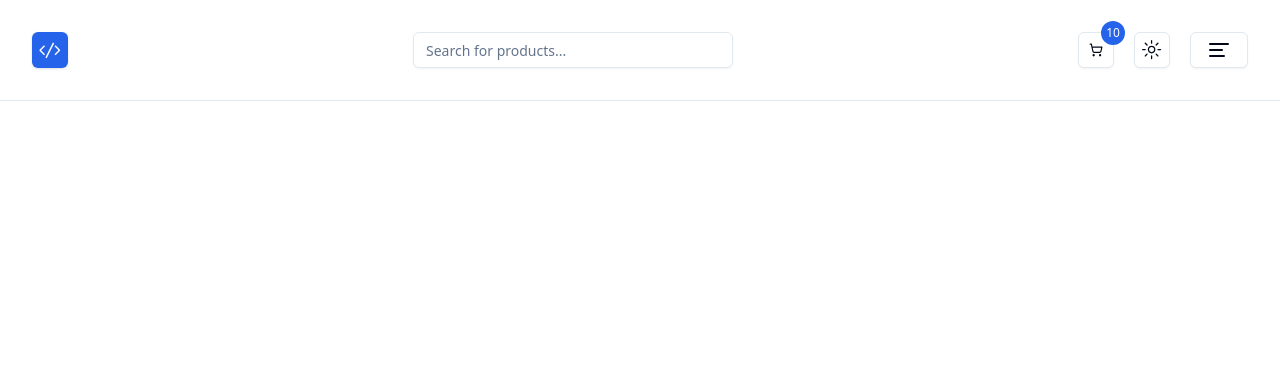
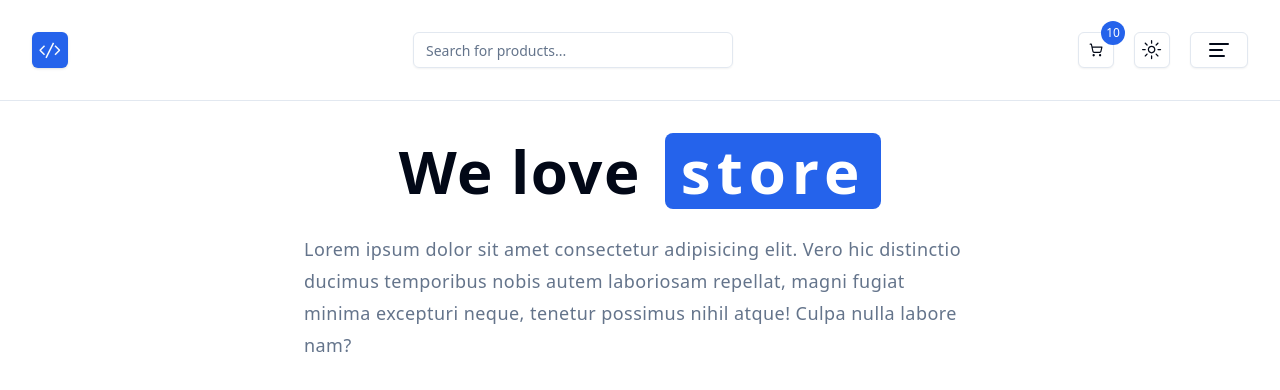
Before and after one commit to Louiskomekay/Store-project, a Next.js app: page /about in a window 1280 px wide. Shown: the top 390 px of the page. Built offline with nearby package versions, Linux system fonts and the light colour scheme.

Commit message:
Worked on the About page and setup the loading with the Suspense component. Worked on the LoadingContainer for the Suspense component.

```diff
--- a/app/about/page.tsx
+++ b/app/about/page.tsx
@@ -1,6 +1,19 @@
-
 function AboutPage() {
-    <div>About page</div>
+    return (
+        <section>
+            <h1 className='flex flex-wrap gap-2 sm:gap-x-6 items-center justify-center text-4xl font-bold leading-none tracking-wide sm:text-6xl'>
+                We love
+                <span className='bg-primary py-2 px-4 rounded-lg tracking-widest text-white'>
+                    store
+                </span>
+            </h1>
+            <p className='mt-6 text-lg tracking-wide leading-8 max-w-2xl mx-auto text-muted-foreground'>
+                Lorem ipsum dolor sit amet consectetur adipisicing elit. Vero hic
+                distinctio ducimus temporibus nobis autem laboriosam repellat, magni
+                fugiat minima excepturi neque, tenetur possimus nihil atque! Culpa nulla
+                labore nam?
+            </p>
+        </section>
+    );
 }
-
 export default AboutPage;
--- a/app/page.tsx
+++ b/app/page.tsx
@@ -1,11 +1,15 @@
 import Hero from "@/components/home/Hero";
 import FeaturedProducts from "@/components/home/FeaturedProducts";
+import { Suspense } from "react";
+import LoadingContainer from "@/components/global/LoadingContainer";
 
 function HomePage() {
   return (
     <>
       <Hero />
-      <FeaturedProducts />
+      <Suspense fallback={<LoadingContainer/>}>
+        <FeaturedProducts />
+      </Suspense>
     </>
   )
 }
--- a/components/global/LoadingContainer.tsx
+++ b/components/global/LoadingContainer.tsx
@@ -1,8 +1,26 @@
+import { Card, CardContent } from "../ui/card";
+import { Skeleton } from "../ui/skeleton";
 
 function LoadingContainer() {
     return (
-        <div>LoadingContainer</div>
+        <div className="pt-12 grid gap-4 md:grid-cols-2 lg:grid-cols-3">
+            <LoadingProduct />
+            <LoadingProduct />
+            <LoadingProduct />
+        </div>
     )
 }
 
-export default LoadingContainer
+function LoadingProduct() {
+    return (
+        <Card>
+            <CardContent className="p-4">
+                <Skeleton className="h-48 w-full" />
+                <Skeleton className="h-4 w-3/4 mt-4" />
+                <Skeleton className="h-4 w-1/2 mt-4" />
+            </CardContent>
+        </Card>
+    )
+}
+
+export default LoadingContainer;
```
